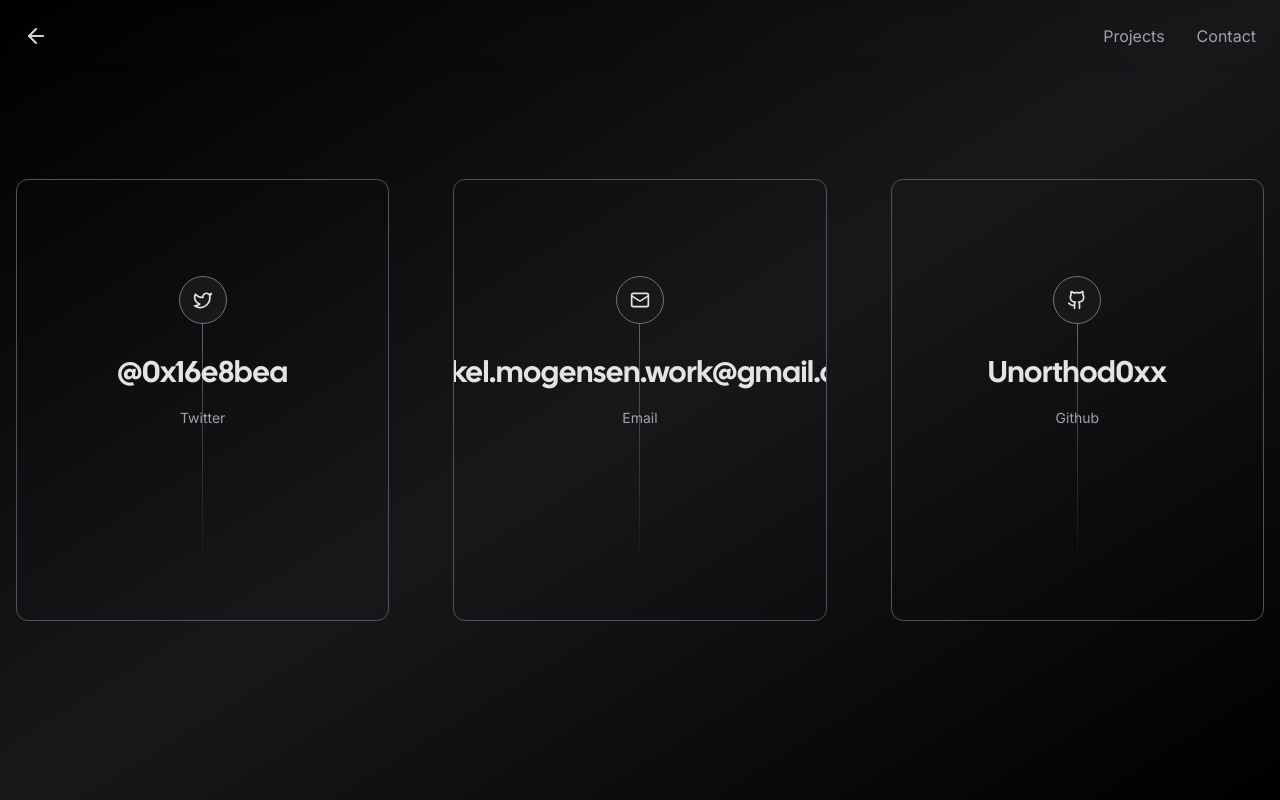
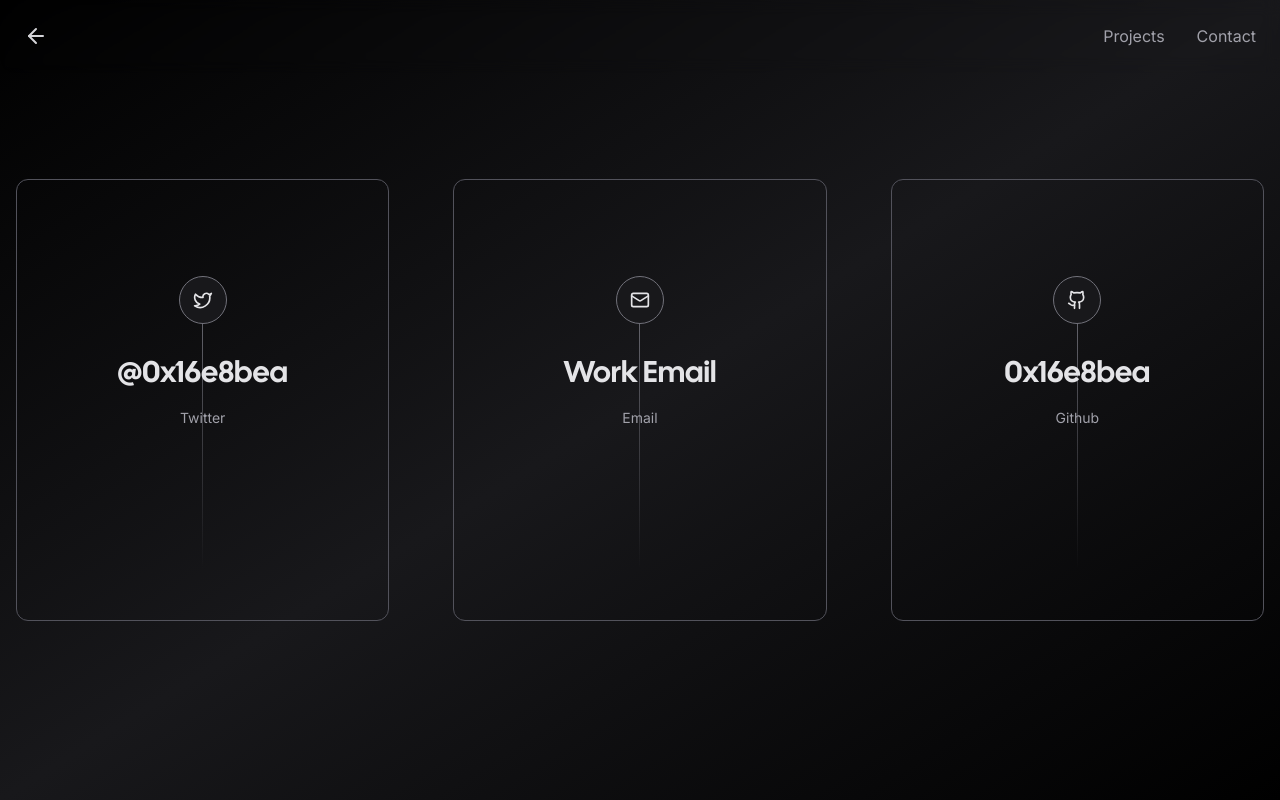
Before and after one commit to 0x16e8bea/moon-realm, a Next.js app: page /contact in a window 1280 px wide. Built offline with nearby package versions, Linux system fonts and the light colour scheme; no server answers; what tailwindcss-debug-screens would draw is missing.

Commit message:
Add small fixes

```diff
--- a/app/contact/page.tsx
+++ b/app/contact/page.tsx
@@ -15,13 +15,13 @@
 		icon: <Mail size={20} />,
 		href: "mailto:,´mikkel.mogensen.work@gmail.com",
 		label: "Email",
-		handle: "mikkel.mogensen.work@gmail.com",
+		handle: "Work Email",
 	},
 	{
 		icon: <Github size={20} />,
-		href: "https://github.com/Unorthod0xx",
+		href: "https://github.com/0x16e8bea",
 		label: "Github",
-		handle: "Unorthod0xx",
+		handle: "0x16e8bea",
 	},
 ];
 
```
